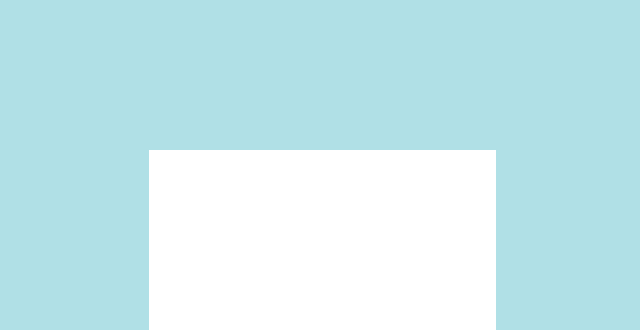
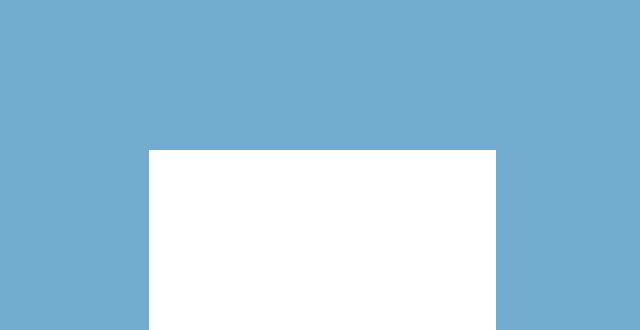
Before and after one commit to marceloalexandree/Anny, a plain HTML site: page index.html in a window 1280 px wide. Shown: the top 330 px of the page, without its empty margins (319-959 px from the left). Drawn offline with Linux system fonts and the light colour scheme.

Commit message:
mudança do background

```diff
--- a/styles.css
+++ b/styles.css
@@ -10,7 +10,7 @@ body {
     justify-content: center;
     align-items: center;
     font-family: "PT Sans", sans-serif;
-    background-color: powderblue;
+    background-color: rgb(114, 172, 207)
 }
 
 #voltar img{
@@ -60,7 +60,7 @@ button img{
 .frente {
     z-index: 1;
     backface-visibility: hidden;
-    border-left: 3px solid powderblue;
+    border-left: 3px solid rgb(114, 172, 207);
 }
 
 .verso {
```
